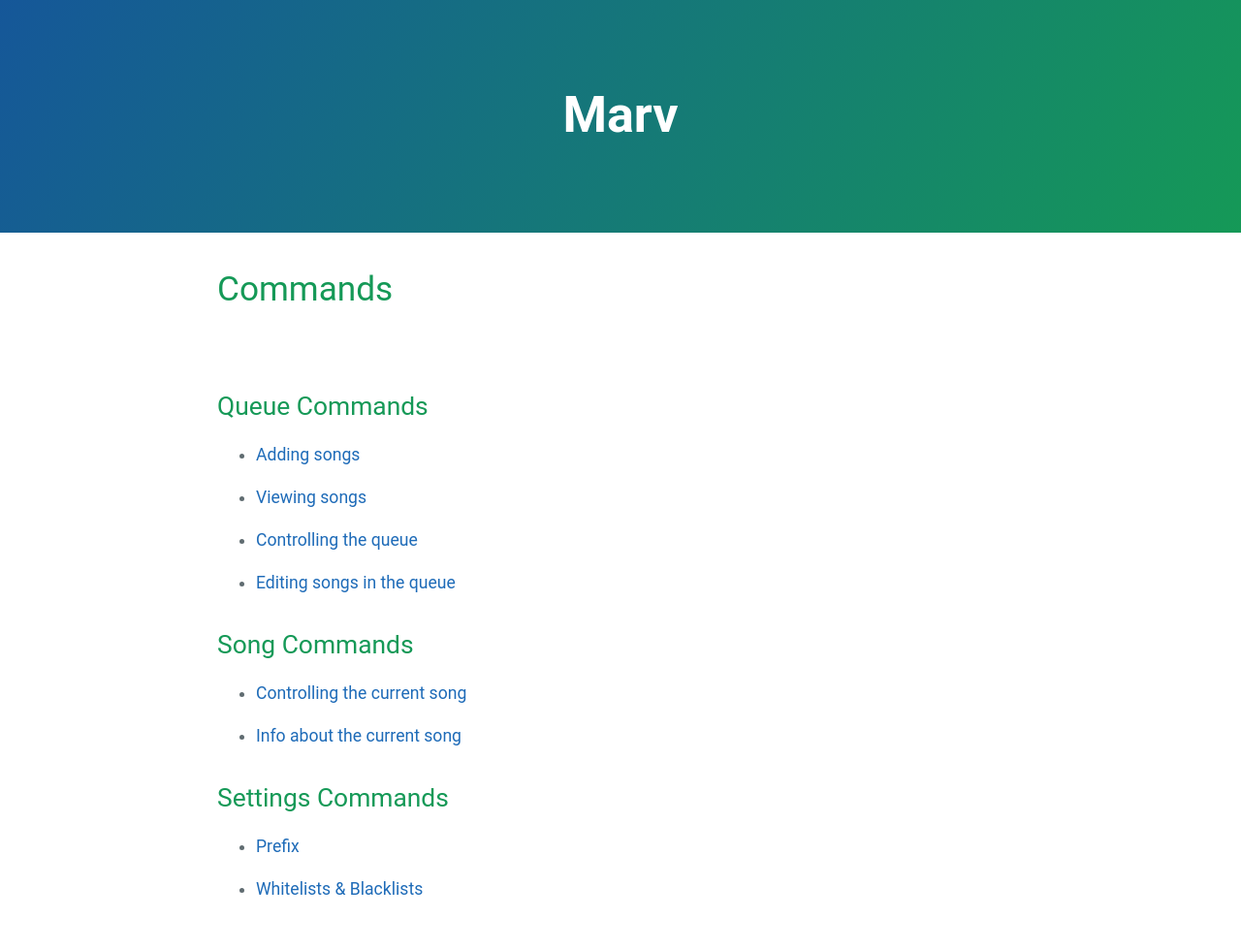
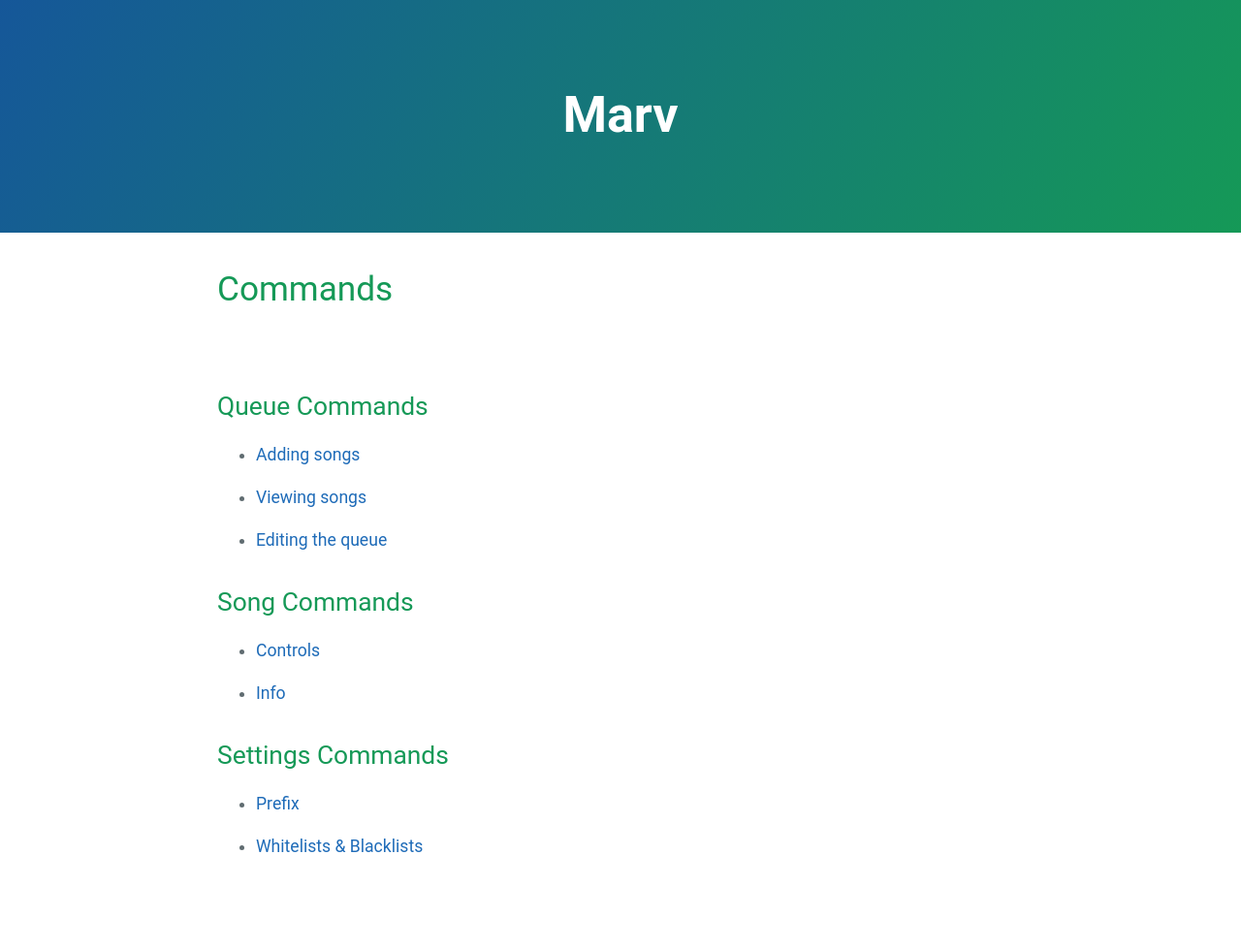
Before and after one commit to mymindishazel/marv-docs, a Jekyll site: the page built from commands/index.md, in a window 1280 px wide. Shown: the whole page at 97% size. Built offline with Jekyll 4.4.1, drawn with Linux system fonts in a browser that asks for light colours; our own code applies the rules of GitHub Pages for plain Markdown files; after the commit the page ends 936 px from its top, so only the background shows below that.

Commit message:
Update index.md

```diff
--- a/commands/index.md
+++ b/commands/index.md
@@ -8,16 +8,14 @@
 
 - [Viewing songs](/commands/queue/view)
 
-- [Controlling the queue](/commands/queue/controls)
-
-- [Editing songs in the queue](/commands/queue/edit)
+- [Editing the queue](/commands/queue/edit)
 
 
 ## Song Commands
 
-- [Controlling the current song](/commands/song/controls)
+- [Controls](/commands/song/controls)
 
-- [Info about the current song](/commands/queue/view)
+- [Info](/commands/queue/view)
 
 ## Settings Commands
 
```
